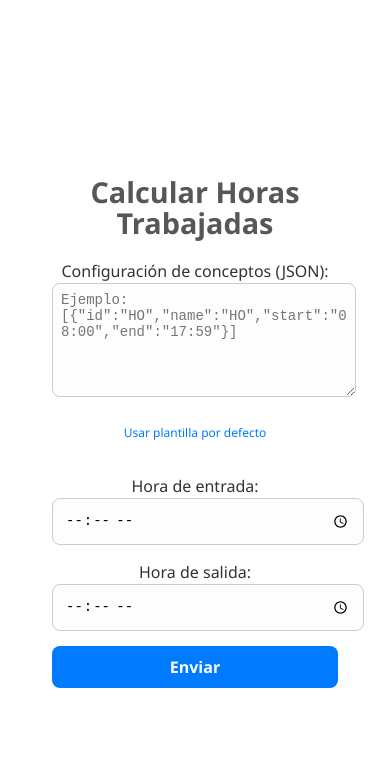
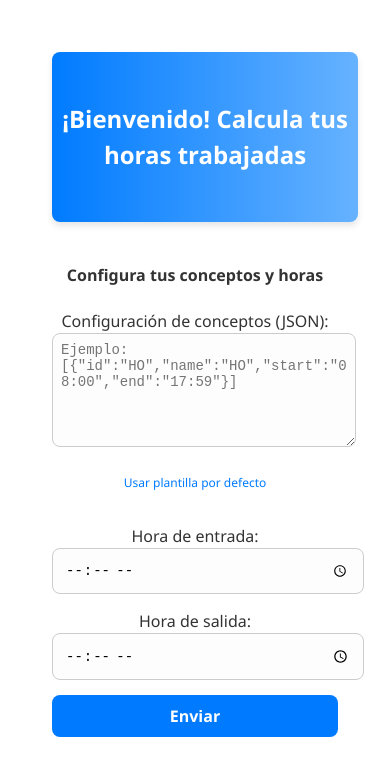
Before and after one commit to andresmunozl/horastrabajadas, a React (Vite) app: page / in a window 390 px wide. Shown: the top 776 px of the page. Built offline with nearby package versions, Linux system fonts and the light colour scheme.

Commit message:
banner added, results component added, responsive styles added, apexcharts package installed

```diff
--- a/package.json
+++ b/package.json
@@ -10,7 +10,9 @@
     "preview": "vite preview"
   },
   "dependencies": {
+    "apexcharts": "^5.3.4",
     "react": "^19.1.1",
+    "react-apexcharts": "^1.7.0",
     "react-dom": "^19.1.1",
     "react-toastify": "^11.0.5"
   },
--- a/src/App.css
+++ b/src/App.css
@@ -96,3 +96,16 @@ a:hover {
   font-size: 13px;
   margin-top: 4px;
 }
+
+.responsive-container {
+  display: flex;
+  gap: 5em;
+  align-items: flex-start;
+  flex-direction: row;
+}
+
+@media screen and (max-width: 900px) {
+  .responsive-container {
+    flex-direction: column;
+  }
+}
--- a/src/App.jsx
+++ b/src/App.jsx
@@ -1,6 +1,7 @@
 import { useState, useEffect } from 'react';
 import { ToastContainer, toast } from 'react-toastify';
 import Welcome from './components/welcome';
+import Results from './components/results';
 import './App.css';
 
 
@@ -15,6 +16,7 @@ function App() {
   const [errors, setErrors] = useState({});
   const [loading, setLoading] = useState(false);
   const [showWelcome, setShowWelcome] = useState(true);
+  const [rawData, setRawData] = useState({});
 
   const handleWelcomeFinish = () => {
     setShowWelcome(false);
@@ -109,6 +111,7 @@ function App() {
         toast.warn('El servidor no devolvió resultados. Verifica la información enviada.');
       } else {
         toast.success('Formulario enviado con éxito');
+        setRawData(data);
       }
 
     } catch (error) {
@@ -126,8 +129,30 @@ function App() {
         <Welcome onFinish={handleWelcomeFinish} />
       ) : (
         <>
-          <h1>Calcular Horas Trabajadas</h1>
+          <div
+            style={{
+              width: '100%',
+              height: '150px',
+              background: 'linear-gradient(90deg, #007bff, #66b2ff)',
+              color: '#fff',
+              display: 'flex',
+              justifyContent: 'center',
+              alignItems: 'center',
+              marginBottom: '20px',
+              borderRadius: '8px',
+              boxShadow: '0 4px 6px rgba(0,0,0,0.1)',
+              padding: '10px',
+            }}
+          >
+            <h2>¡Bienvenido! Calcula tus horas trabajadas</h2>
+          </div>
 
+
+
+
+          <div className="responsive-container">
+            <div style={{ flex: 1 }}>
+              <h4>Configura tus conceptos y horas</h4>
               <form onSubmit={handleSubmit} style={{ display: 'flex', flexDirection: 'column', gap: '15px', maxWidth: '400px' }}>
 
                 <div>
@@ -178,6 +203,17 @@ function App() {
                   {loading ? 'Enviando...' : 'Enviar'}
                 </button>
               </form>
+            </div>
+
+            <div>
+              {Object.keys(rawData).length > 0 &&
+                (
+                  <div style={{ flex: 2 }}>
+                    <Results rawData={rawData} />
+                  </div>
+                )}
+            </div>
+          </div>
 
           <div>
             <ToastContainer />
--- /dev/null
+++ b/src/components/results.jsx
@@ -0,0 +1,78 @@
+import Chart from 'react-apexcharts';
+
+function Results({ rawData }) {
+    const labels = Object.keys(rawData);
+    const values = Object.values(rawData);
+    const order = ['HO', 'HED', 'HEN'];
+
+    const labelMap = {
+        HO: 'Horas Ordinarias',
+        HED: 'Horas Extras Diurnas',
+        HEN: 'Horas Extras Nocturnas'
+    };
+
+    const colorMap = {
+        HO: '#41b43dff',
+        HED: '#FF6347',
+        HEN: '#521aebff'
+    };
+
+    const defaultColor = '#888888';
+
+    const sortedLabels = [
+        ...order.filter(l => l in rawData),
+        ...Object.keys(rawData).filter(l => !order.includes(l))
+    ];
+
+    const sortedValues = sortedLabels.map(label => {
+        const raw = rawData[label];
+        return Math.round(raw * 2) / 2;
+    });
+
+    const descriptiveLabels = sortedLabels.map(label => labelMap[label] || label);
+    const barColors = sortedLabels.map(label => colorMap[label] || defaultColor);
+
+    const chartOptions = {
+        chart: { type: 'bar' },
+        xaxis: { categories: descriptiveLabels },
+        title: { text: 'Horas por Concepto' },
+        plotOptions: { bar: { columnWidth: '50%', distributed: true } },
+        colors: barColors,
+        dataLabels: { enabled: true, formatter: (val) => `${val} hrs` },
+    };
+
+    const chartSeries = [{ name: 'Horas', data: sortedValues }];
+
+    return (
+        <div style={{ marginTop: '30px' }}>
+            <h4>Resumen de Horas trabajadas</h4>
+
+            <div style={{ display: 'flex', gap: '15px', flexWrap: 'wrap', marginBottom: '20px' }}>
+                {sortedLabels.map((label, index) => (
+                    <div key={label} style={{
+                        border: `2px solid ${barColors[index]}`,
+                        borderRadius: '8px',
+                        padding: '15px',
+                        minWidth: '180px',
+                        textAlign: 'center',
+                        background: '#f9f9f9',
+                        boxShadow: '0 2px 6px rgba(0,0,0,0.1)'
+                    }}>
+                        <h3 style={{ fontSize: '16px', marginBottom: '8px', color: barColors[index] }}>
+                            {labelMap[label] || label}
+                        </h3>
+                        <p style={{ fontSize: '18px', fontWeight: 'bold', color: '#333' }}>
+                            {sortedValues[index]} hrs
+                        </p>
+                    </div>
+                ))}
+            </div>
+
+            <div style={{ maxWidth: '600px', marginBottom: '20px' }}>
+                <Chart options={chartOptions} series={chartSeries} type="bar" height={300} />
+            </div>
+        </div>
+    );
+}
+
+export default Results;
```
Also changed, not shown: 1 other file (tests, documents, lock files or other folders). Lines whose indentation alone changed are shown as unchanged.
